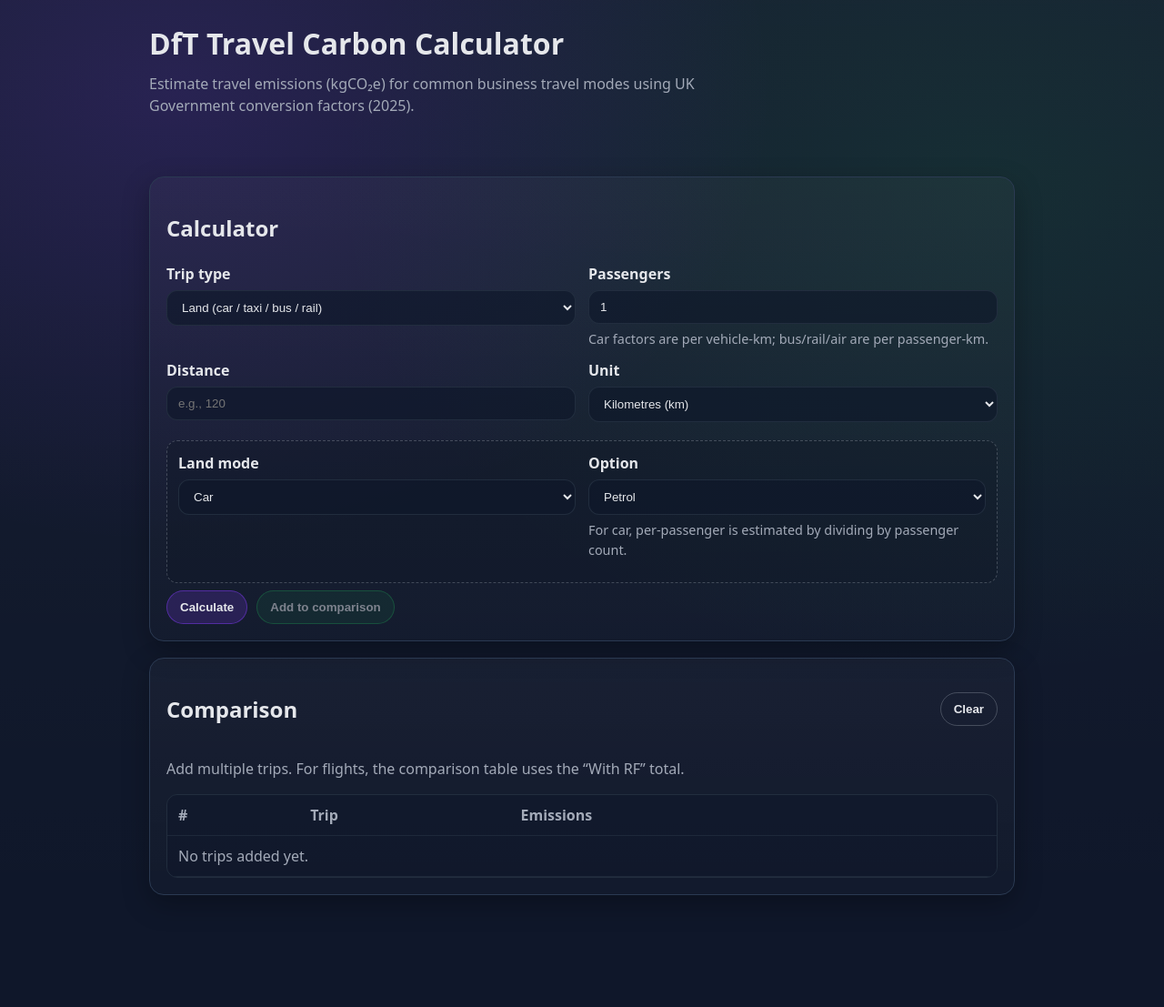
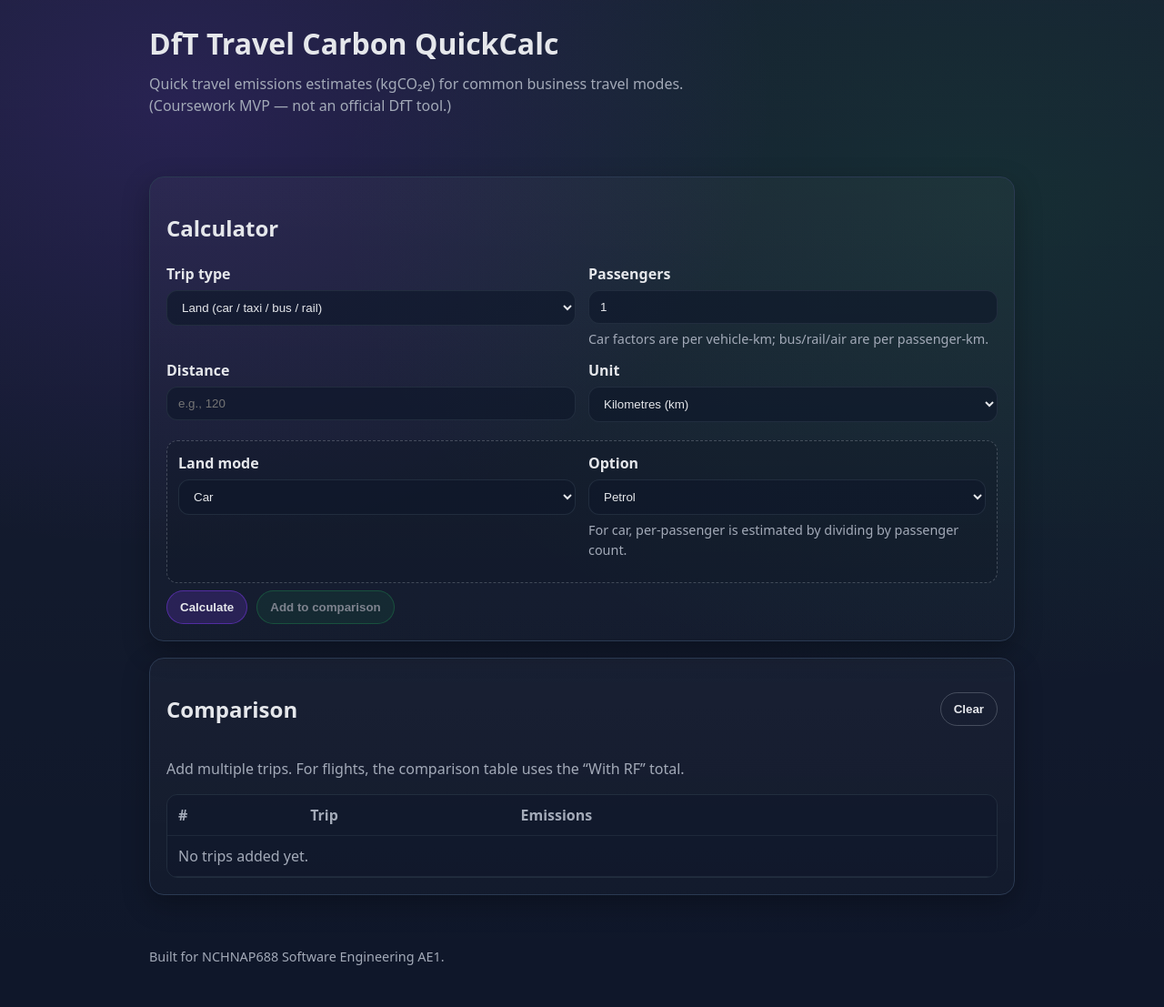
Before and after one commit to dhi-verma/dft-travel-carbon-app, a website: page index.html in a window 1280 px wide. Shown: the whole page at 91% size. Before the commit the page ends 1026 px from the top, so only its background shows below. Drawn offline with Linux system fonts and the light colour scheme.

Commit message:
Update index.html

```diff
--- a/index.html
+++ b/index.html
@@ -10,9 +10,10 @@
 
 <body>
   <header class="container">
-    <h1>DfT Travel Carbon Calculator</h1>
+    <h1>DfT Travel Carbon QuickCalc</h1>
     <p class="subtitle">
-      Estimate travel emissions (kgCO₂e) for common business travel modes using UK Government conversion factors (2025).
+      Quick travel emissions estimates (kgCO₂e) for common business travel modes.
+      (Coursework MVP — not an official DfT tool.)
     </p>
   </header>
 
@@ -141,20 +142,17 @@
         </table>
       </div>
     </section>
+  </main>
 
-  </main>
+  <footer class="container footer">
+    <p class="muted small">Built for NCHNAP688 Software Engineering AE1.</p>
+  </footer>
 
   <script src="src/factors.js"></script>
   <script src="src/calc.js"></script>
   <script src="script.js"></script>
 
   <script>
-    // metadata box
-    try {
-      document.getElementById("metaBox").textContent =
-        JSON.stringify(window.CarbonFactors?.meta ?? {}, null, 2);
-    } catch (e) {}
-
     // toggle the correct option dropdown for land mode
     (function () {
       const landMode = document.getElementById("landMode");
```
